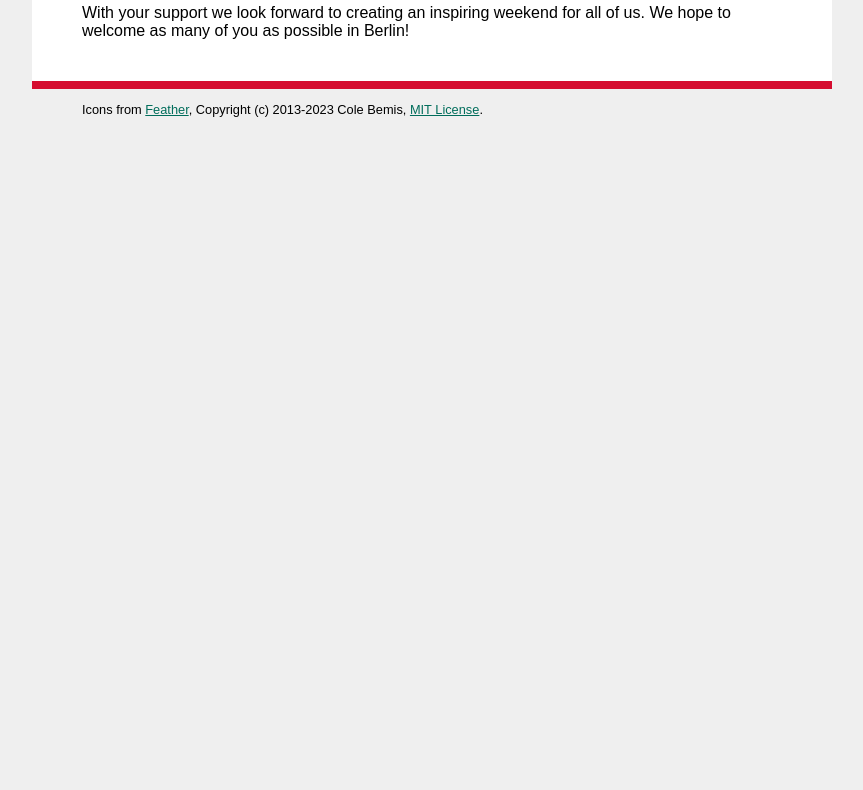
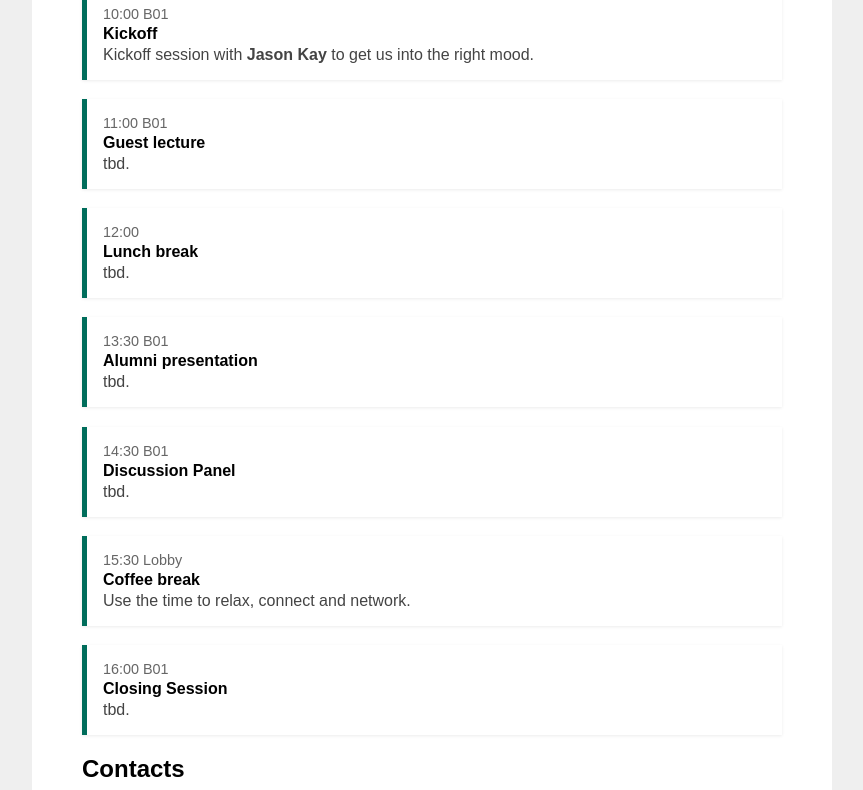
Before and after one commit to hwralumni/weekend25, a plain HTML site: page index.html in a window 1280 px wide. Shown: the part 649-1439 px from the top of the page, without its empty margins (208-1071 px from the left). Before the commit the page ends 816 px from the top, so only its background shows below. Drawn offline with Linux system fonts and the light colour scheme.

Commit message:
Draft agenda

```diff
--- a/index.html
+++ b/index.html
@@ -23,6 +23,73 @@
       <p>
         We will keep this page updated with the latest news.
       </p>
+      <h2>Agenda</h2>
+      <div class="agenda-list">
+        <div class="agenda-item">
+          <div class="agenda-meta">
+            <span class="time">9:30</span>
+            <span class="room">Lobby</span>
+          </div>
+          <div class="agenda-title">Check In</div>
+          <div class="agenda-description">Registration and Coffee session</div>
+        </div>
+        <div class="agenda-item">
+          <div class="agenda-meta">
+            <span class="time">10:00</span>
+            <span class="room">B01</span>
+          </div>
+          <div class="agenda-title">Kickoff</div>
+          <div class="agenda-description">Kickoff session with <strong>Jason Kay</strong> to get us into the right mood.</div>
+        </div>
+        <div class="agenda-item">
+          <div class="agenda-meta">
+            <span class="time">11:00</span>
+            <span class="room">B01</span>
+          </div>
+          <div class="agenda-title">Guest lecture</div>
+          <div class="agenda-description">tbd.</div>
+        </div>
+        <div class="agenda-item">
+          <div class="agenda-meta">
+            <span class="time">12:00</span>
+            <span class="room"></span>
+          </div>
+          <div class="agenda-title">Lunch break</div>
+          <div class="agenda-description">tbd.</div>
+        </div>
+        <div class="agenda-item">
+          <div class="agenda-meta">
+            <span class="time">13:30</span>
+            <span class="room">B01</span>
+          </div>
+          <div class="agenda-title">Alumni presentation</div>
+          <div class="agenda-description">tbd.</div>
+        </div>
+        <div class="agenda-item">
+          <div class="agenda-meta">
+            <span class="time">14:30</span>
+            <span class="room">B01</span>
+          </div>
+          <div class="agenda-title">Discussion Panel</div>
+          <div class="agenda-description">tbd.</div>
+        </div>
+        <div class="agenda-item">
+          <div class="agenda-meta">
+            <span class="time">15:30</span>
+            <span class="room">Lobby</span>
+          </div>
+          <div class="agenda-title">Coffee break</div>
+          <div class="agenda-description">Use the time to relax, connect and network.</div>
+        </div>
+        <div class="agenda-item">
+          <div class="agenda-meta">
+            <span class="time">16:00</span>
+            <span class="room">B01</span>
+          </div>
+          <div class="agenda-title">Closing Session</div>
+          <div class="agenda-description">tbd.</div>
+        </div>
+      </div>
       <h2>Contacts</h2>
       <p>
         Please feel free to reach out if you have any questions or comments.
--- a/style.css
+++ b/style.css
@@ -73,3 +73,32 @@ a:hover {
   width:1em;
   margin-right:0.3em;
 }
+
+.agenda-list {
+  display: flex;
+  flex-direction: column;
+  gap: 1.2em;
+  font-family: sans-serif;
+}
+
+.agenda-item {
+  border-left: 5px solid var(--bps-green);
+  padding: 1em;
+  background: #fff;
+  box-shadow: 0 1px 3px rgba(0,0,0,0.08);
+}
+
+.agenda-meta {
+  font-size: 0.9em;
+  color: #666;
+  margin-bottom: 0.2em;
+}
+
+.agenda-title {
+  font-weight: bold;
+  margin-bottom: 0.2em;
+}
+
+.agenda-description {
+  color: #444;
+}
```
